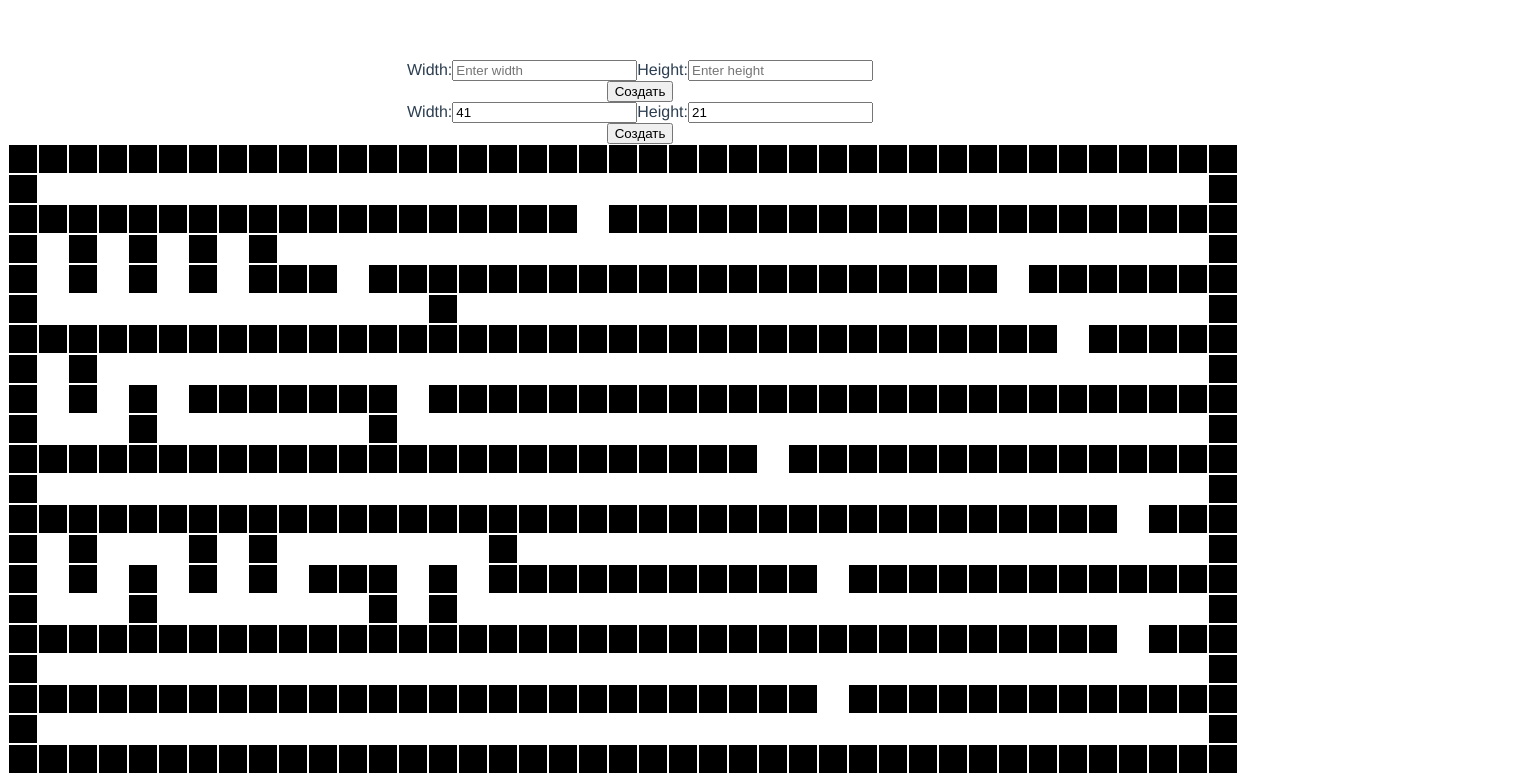
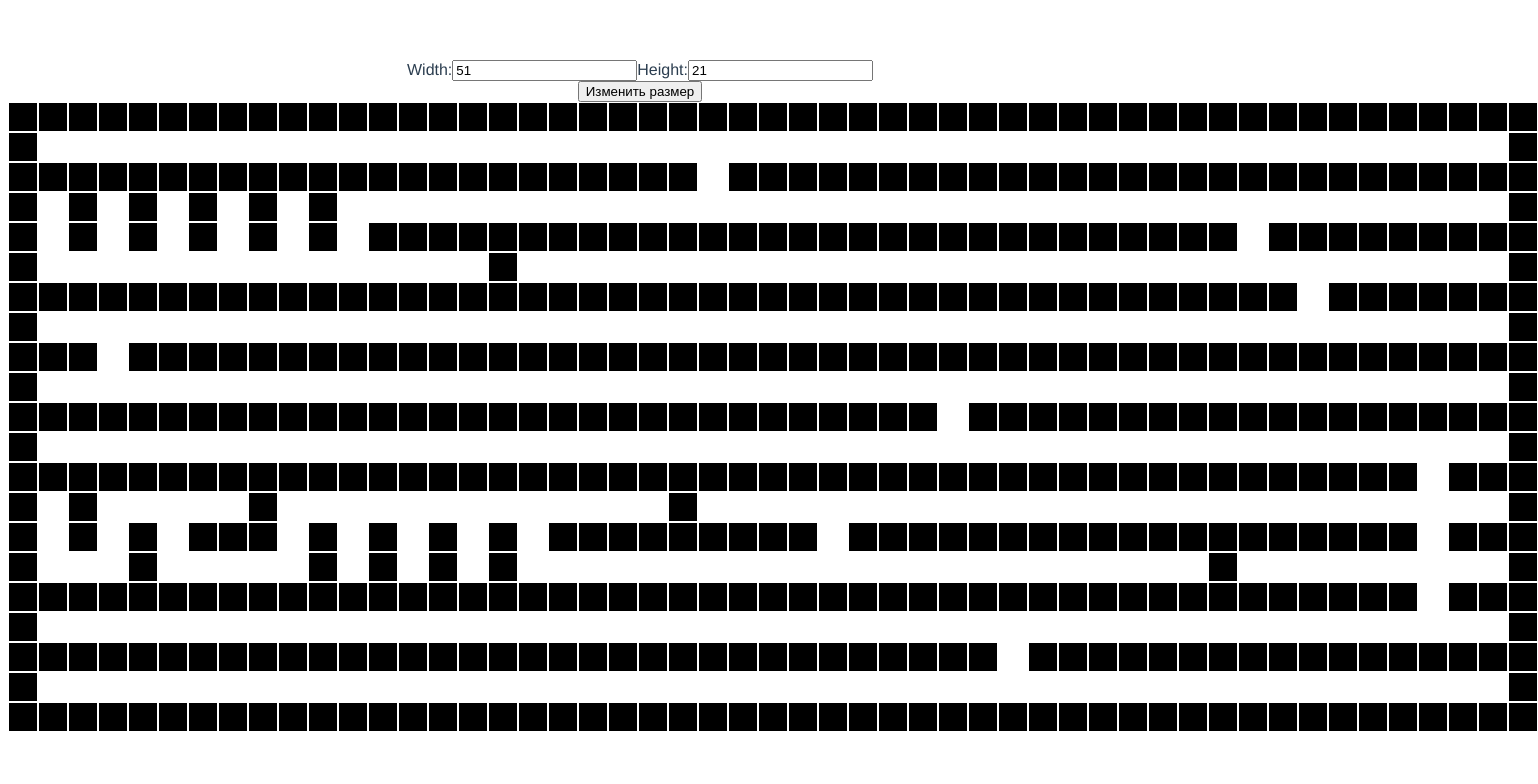
Before and after one commit to dsipakou/labirinth, a Vue app: page / in a window 1280 px wide. Shown: the top 784 px of the page, 1538 px wide, since content can reach past the window. Built offline with nearby package versions, Linux system fonts and the light colour scheme; the HTML template or start-up script is replaced by a standard one.

Commit message:
Update size component

```diff
--- a/src/App.vue
+++ b/src/App.vue
@@ -2,10 +2,6 @@
   <div id="app">
     <div class="header">
       <Size />
-      <label>Width:</label><input v-model="width" placeholder="Enter width" />
-      <label>Height:</label><input v-model="height" placeholder="Enter height" />
-      <br />
-      <button v-on:click="initGenerate">Создать</button>
     </div>
     <div class="container">
       <div v-for="heights, heightIndex in maze" :key="heights + heightIndex">
--- a/src/components/Size.vue
+++ b/src/components/Size.vue
@@ -3,13 +3,28 @@
     <label>Width:</label><input v-model="inputWidth" placeholder="Enter width" />
     <label>Height:</label><input v-model="inputHeight" placeholder="Enter height" />
     <br />
-    <button v-on:click="initGenerate">Создать</button>
+    <button v-on:click="changeSize">Изменить размер</button>
   </div>
 </template>
 
 <script>
+import { mapActions, mapGetters } from 'vuex';
+
 export default {
+  computed: {
+    ...mapGetters({
+      inputWidth: 'getWidth',
+      inputHeight: 'getHeight',
+    })
+  },
   methods: {
+    ...mapActions(['setSize']),
+    changeSize() {
+      this.setSize({
+        width: parseInt(this.inputWidth),
+        height: parseInt(this.inputHeight),
+      });
+    },
     initGenerate() {
       console.log("Click on Create button");
     }
--- a/src/store/store.js
+++ b/src/store/store.js
@@ -2,11 +2,12 @@ import Vue from 'vue';
 import Vuex from 'vuex';
 import getters from './getters';
 import mutations from './mutations';
+import actions from './actions';
 
 Vue.use(Vuex);
 
 const state = {
-  width: 41,
+  width: 51,
   height: 21,
 }
 
@@ -14,4 +15,5 @@ export const store = new Vuex.Store({
   state,
   getters,
   mutations,
+  actions,
 });
```
Also changed, not shown: src/components/Cell.vue (indentation only).
